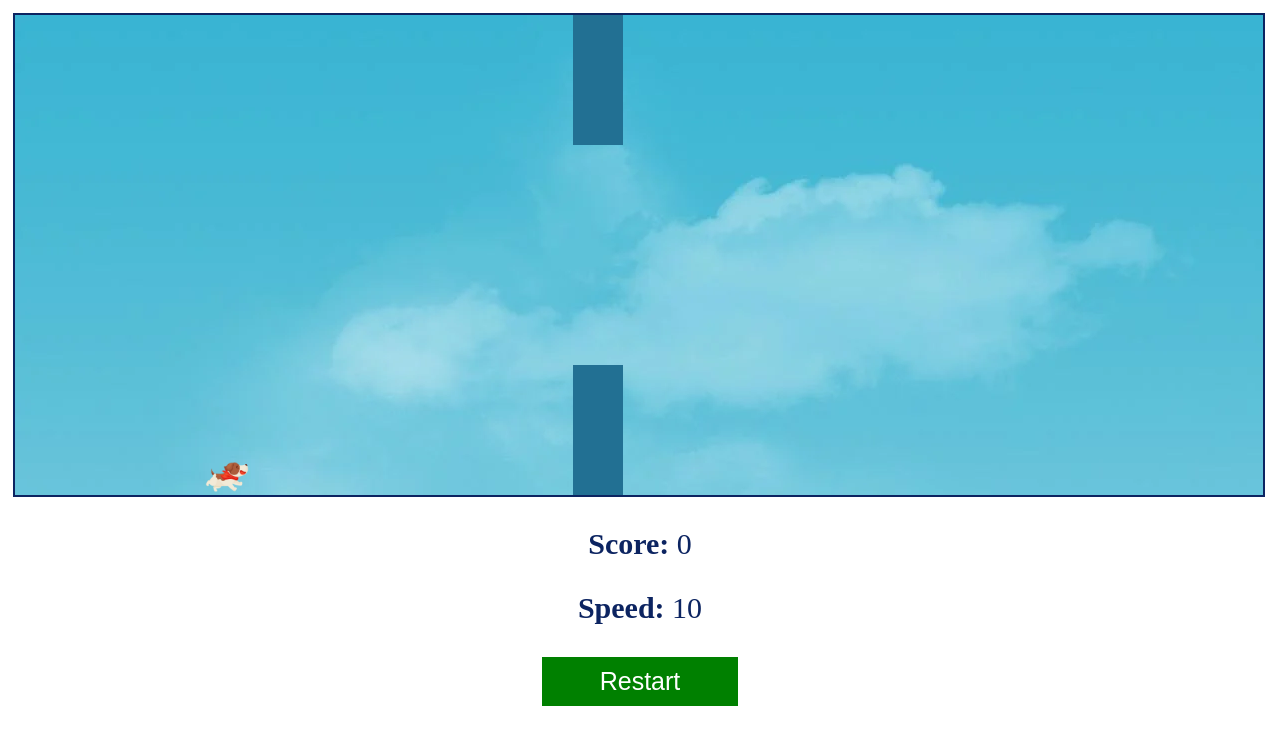
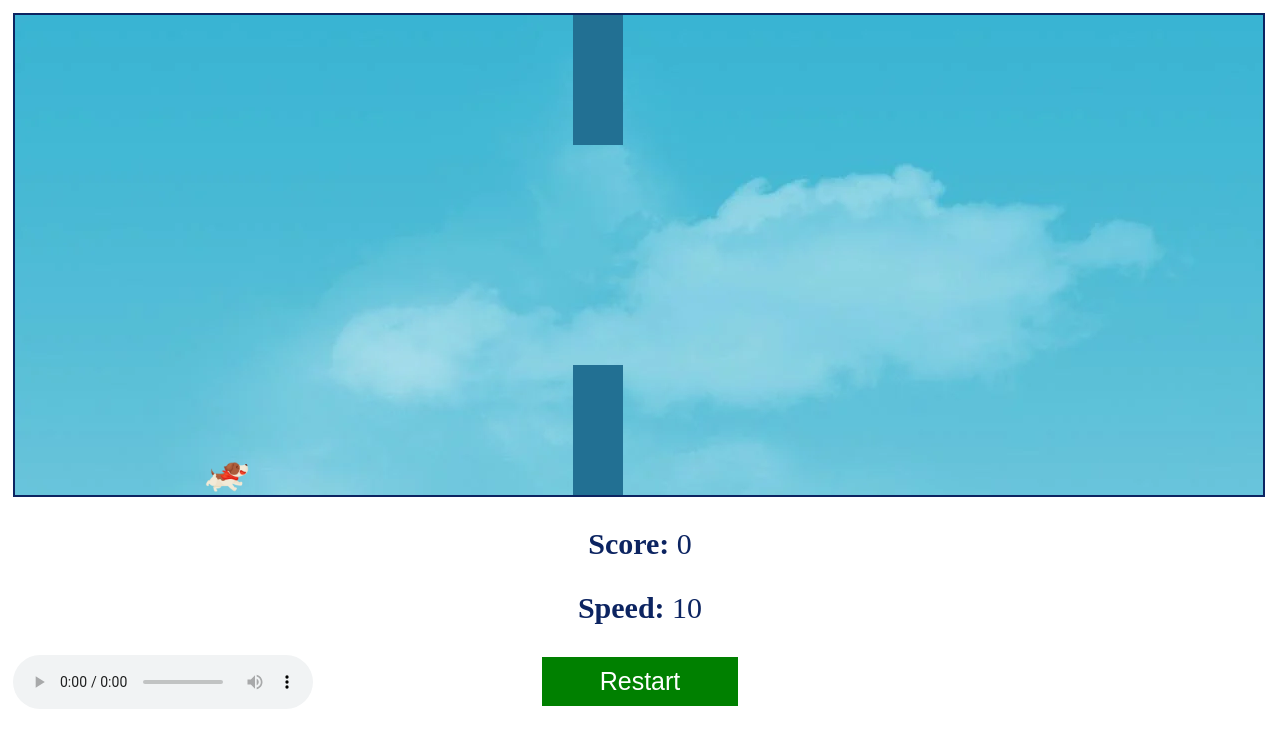
Before and after one commit to Kaveesha2000/Passing_Barrier_Game, a plain HTML site: page index.html in a window 1280 px wide. Drawn offline with Linux system fonts and the light colour scheme.

Commit message:
adding audio to the background

```diff
--- a/assets/css/styles.css
+++ b/assets/css/styles.css
@@ -62,3 +62,8 @@ body {
     border: 2px solid white;
     display: none;
 }
+
+#audio {
+    margin-left: 1vw;
+    margin-top: 0;
+}
--- a/index.html
+++ b/index.html
@@ -29,6 +29,7 @@
 
 <!--restart button-->
 <button id="restart_btn">Restart</button>
+<audio src="audio/mixkit-playing-with-friends-521.mp3" controls autoplay id="audio"></audio>
 
 <script src="assets/jQuery/jquery-3.6.0.min.js"></script>
 <script src="controller/indexPageController.js"></script>
```
Also changed, not shown: 1 other file.
